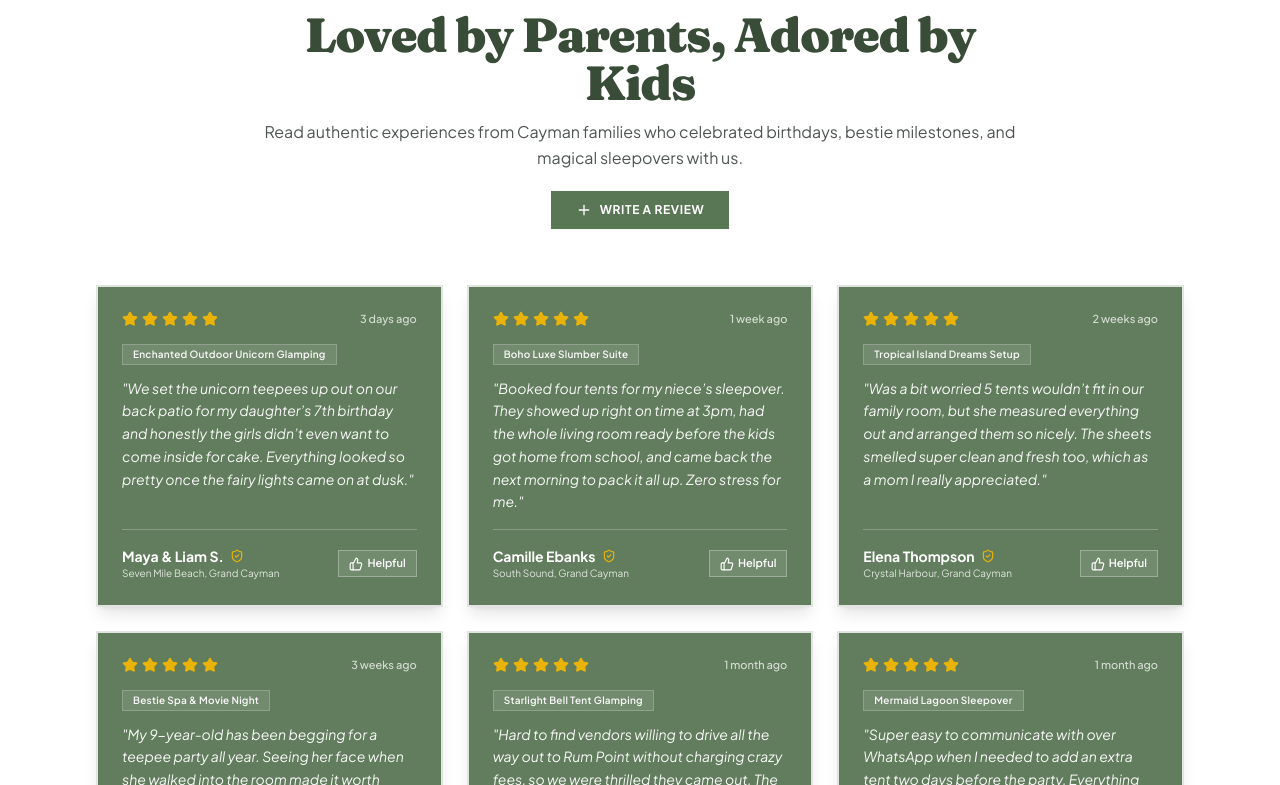
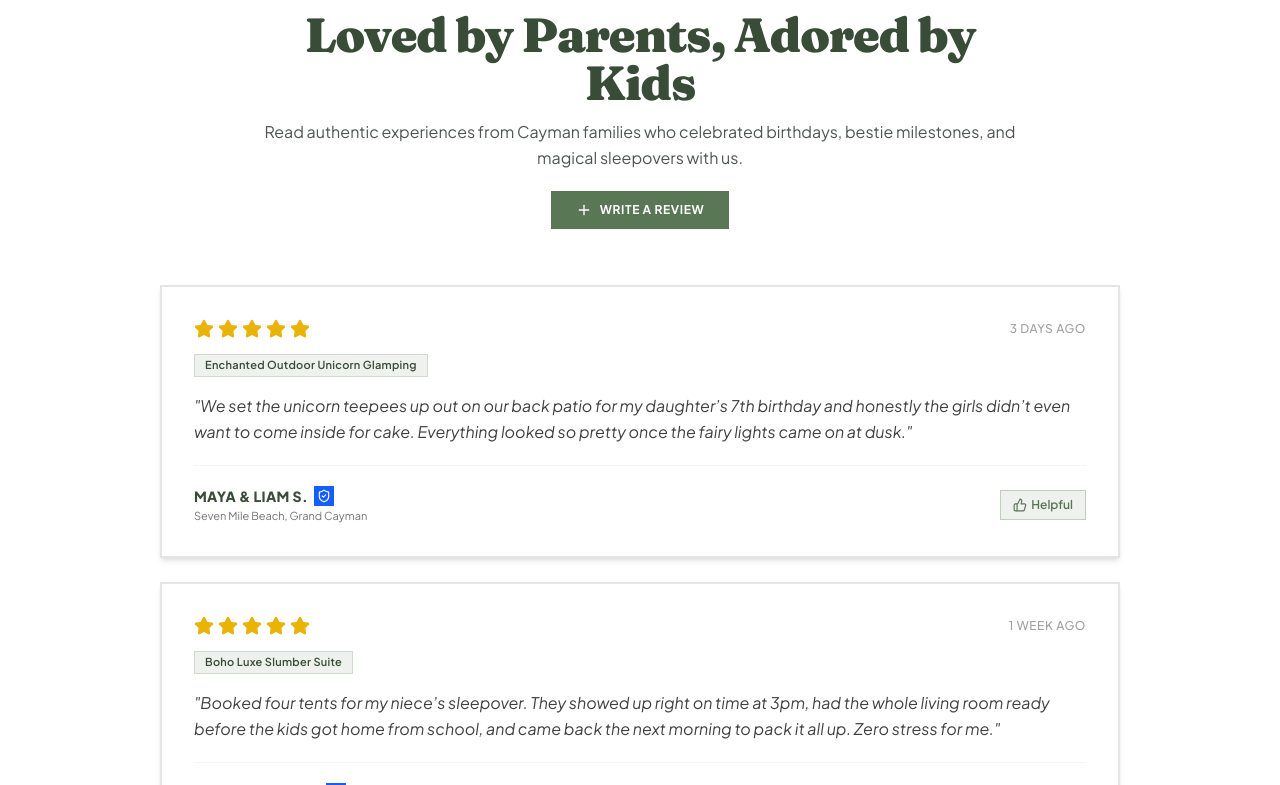
Before and after one commit to kashaffshoukat/ps.ky, a React (Vite) app: page / in a window 1280 px wide. Shown: the part 9206-9991 px from the top of the page. Built offline with nearby package versions, Linux system fonts and the light colour scheme.

Commit message:
Refactor testimonials section and add new reviews
Updated storage keys and added new testimonials with detailed information. Refactored review display logic and adjusted styles for better presentation.

```diff
--- a/src/components/TestimonialsSection.tsx
+++ b/src/components/TestimonialsSection.tsx
@@ -1,14 +1,14 @@
-import React, { useState, useEffect } from 'react';
-import { Star, Heart, CheckCircle2, Plus, X, ThumbsUp, ChevronLeft, ChevronRight, ShieldCheck } from 'lucide-react';
+import React, { useState } from 'react';
+import { Star, Heart, CheckCircle2, Plus, X, ThumbsUp, ShieldCheck } from 'lucide-react';
 import { TESTIMONIALS_DATA } from '../data/mockData';
 import { TestimonialItem } from '../types';
 import { CuteSmileyCloud } from './CuteSmileyCloud';
 import { ScrollReveal } from './ScrollReveal';
 
-const STORAGE_KEY = 'paradise_slumbers_reviews_v3';
-const VOTES_STORAGE_KEY = 'paradise_slumbers_helpful_votes';
+const STORAGE_KEY = 'paradise_slumbers_reviews_v4';
+const VOTES_STORAGE_KEY = 'paradise_slumbers_helpful_votes_v4';
 
-// Natural, authentic reviews written like real Cayman parents (no AI clichés)
+// 20 Natural, authentic reviews written like real Cayman parents
 const AUTHENTIC_REVIEWS: TestimonialItem[] = [
   {
     id: 'review-unicorn-outdoor-1',
@@ -19,7 +19,6 @@ const AUTHENTIC_REVIEWS: TestimonialItem[] = [
     review: 'We set the unicorn teepees up out on our back patio for my daughter’s 7th birthday and honestly the girls didn’t even want to come inside for cake. Everything looked so pretty once the fairy lights came on at dusk.',
     date: '3 days ago',
     verified: true,
-    avatar: 'https://images.unsplash.com/photo-1534528741775-53994a69daeb?auto=format&fit=crop&w=150&q=80',
   },
   {
     id: 'review-real-2',
@@ -30,7 +29,6 @@ const AUTHENTIC_REVIEWS: TestimonialItem[] = [
     review: 'Booked four tents for my niece’s sleepover. They showed up right on time at 3pm, had the whole living room ready before the kids got home from school, and came back the next morning to pack it all up. Zero stress for me.',
     date: '1 week ago',
     verified: true,
-    avatar: 'https://images.unsplash.com/photo-1544005313-94ddf0286df2?auto=format&fit=crop&w=150&q=80',
   },
   {
     id: 'review-real-3',
@@ -41,7 +39,6 @@ const AUTHENTIC_REVIEWS: TestimonialItem[] = [
     review: 'Was a bit worried 5 tents wouldn’t fit in our family room, but she measured everything out and arranged them so nicely. The sheets smelled super clean and fresh too, which as a mom I really appreciated.',
     date: '2 weeks ago',
     verified: true,
-    avatar: 'https://images.unsplash.com/photo-1507003211169-0a1dd7228f2d?auto=format&fit=crop&w=150&q=80',
   },
   {
     id: 'review-real-4',
@@ -52,7 +49,6 @@ const AUTHENTIC_REVIEWS: TestimonialItem[] = [
     review: 'My 9-year-old has been begging for a teepee party all year. Seeing her face when she walked into the room made it worth every dollar. The little breakfast trays and eye masks were such a cute touch.',
     date: '3 weeks ago',
     verified: true,
-    avatar: 'https://images.unsplash.com/photo-1438761681033-6461ffad8d80?auto=format&fit=crop&w=150&q=80',
   },
   {
     id: 'review-real-5',
@@ -63,7 +59,6 @@ const AUTHENTIC_REVIEWS: TestimonialItem[] = [
     review: 'Hard to find vendors willing to drive all the way out to Rum Point without charging crazy fees, so we were thrilled they came out. The kids slept till 8am—which never happens at a sleepover!',
     date: '1 month ago',
     verified: true,
-    avatar: 'https://images.unsplash.com/photo-1500648767791-00dcc994a43e?auto=format&fit=crop&w=150&q=80',
   },
   {
     id: 'review-real-6',
@@ -74,7 +69,6 @@ const AUTHENTIC_REVIEWS: TestimonialItem[] = [
     review: 'Super easy to communicate with over WhatsApp when I needed to add an extra tent two days before the party. Everything was spotless and the mermaid pillows were a huge hit.',
     date: '1 month ago',
     verified: true,
-    avatar: 'https://images.unsplash.com/photo-1517841905240-472988babdf9?auto=format&fit=crop&w=150&q=80',
   },
   {
     id: 'review-real-7',
@@ -85,7 +79,6 @@ const AUTHENTIC_REVIEWS: TestimonialItem[] = [
     review: 'Did the safari theme for my son and his 3 best friends. Loved that it wasn’t overly babyish—the boys thought the lanterns and little camp setup were so cool.',
     date: '2 months ago',
     verified: true,
-    avatar: 'https://images.unsplash.com/photo-1472099645785-5658abf4ff4e?auto=format&fit=crop&w=150&q=80',
   },
   {
     id: 'review-real-8',
@@ -96,7 +89,6 @@ const AUTHENTIC_REVIEWS: TestimonialItem[] = [
     review: 'Honestly the easiest birthday party I’ve ever thrown. I didn’t have to buy a bunch of plastic decorations that end up in the bin afterward. Already booked again for my younger daughter in November.',
     date: '2 months ago',
     verified: true,
-    avatar: 'https://images.unsplash.com/photo-1531746020798-e6953c6e8e04?auto=format&fit=crop&w=150&q=80',
   },
   {
     id: 'review-real-9',
@@ -107,7 +99,6 @@ const AUTHENTIC_REVIEWS: TestimonialItem[] = [
     review: 'We live in a townhouse so space is tight, but they made four tents work without blocking the whole downstairs. Really friendly team and great quality air mattresses—not the cheap thin ones.',
     date: '3 months ago',
     verified: true,
-    avatar: 'https://images.unsplash.com/photo-1524504388940-b1c1722653e1?auto=format&fit=crop&w=150&q=80',
   },
   {
     id: 'review-real-10',
@@ -118,7 +109,107 @@ const AUTHENTIC_REVIEWS: TestimonialItem[] = [
     review: 'The custom name signs on each tent were my daughter’s favorite part—she still has hers hanging on her bedroom door. Thank you for making her 10th birthday feel so special!',
     date: '3 months ago',
     verified: true,
-    avatar: 'https://images.unsplash.com/photo-1519085360753-af0119f7cbe7?auto=format&fit=crop&w=150&q=80',
+  },
+  // 10 Additional New Reviews Added Below
+  {
+    id: 'review-real-11',
+    name: 'Marcus & Rachel Parsons',
+    location: 'Grand Harbour, Grand Cayman',
+    eventType: 'Gamer Zone Sleepover',
+    rating: 5,
+    review: 'Absolute lifesavers! We had 6 boys over for a gaming-themed sleepover and the LED light setups inside the teepees completely blew them away. Setup was fast and professional.',
+    date: '3 months ago',
+    verified: true,
+  },
+  {
+    id: 'review-real-12',
+    name: 'Sarah Jane Conolly',
+    location: 'South Sound, Grand Cayman',
+    eventType: 'Enchanted Garden Party',
+    rating: 5,
+    review: 'The floral garlands and pastel lights looked straight out of a Pinterest board. All the other moms kept asking who did the styling. Will definitely use them again next year!',
+    date: '4 months ago',
+    verified: true,
+  },
+  {
+    id: 'review-real-13',
+    name: 'David & Gemma Rivers',
+    location: 'Bodden Town, Grand Cayman',
+    eventType: 'Movie Night Slumber',
+    rating: 5,
+    review: 'Super clean, gorgeous aesthetic, and wonderful customer service. They arrived right on schedule and handled everything seamlessly while the kids were at school.',
+    date: '4 months ago',
+    verified: true,
+  },
+  {
+    id: 'review-real-14',
+    name: 'Jessica Hurlstone',
+    location: 'West Bay, Grand Cayman',
+    eventType: 'Sweet Dreams Spa Retreat',
+    rating: 5,
+    review: 'The little individual spa kits with robes and cucumber eye pads were a massive hit for my daughter’s 11th birthday. Every single detail was thoughtfully executed.',
+    date: '5 months ago',
+    verified: true,
+  },
+  {
+    id: 'review-real-15',
+    name: 'Liam McLaughlin',
+    location: 'Seven Mile Beach, Grand Cayman',
+    eventType: 'Outdoor Starlight Campout',
+    rating: 5,
+    review: 'Exceptional quality. The bell tent felt spacious, sturdy, and luxurious. Great communication throughout booking and stress-free pickup the next day.',
+    date: '5 months ago',
+    verified: true,
+  },
+  {
+    id: 'review-real-16',
+    name: 'Kirsty Bush',
+    location: 'North Side, Grand Cayman',
+    eventType: 'Tropical Luau Sleepover',
+    rating: 5,
+    review: 'Living further out on the island can sometimes make party planning tricky, but they came all the way out to North Side with bright smiles and total professionalism.',
+    date: '6 months ago',
+    verified: true,
+  },
+  {
+    id: 'review-real-17',
+    name: 'Andrea Martinez',
+    location: 'George Town, Grand Cayman',
+    eventType: 'Galaxy Space Odyssey',
+    rating: 5,
+    review: 'My son is obsessed with space and the galaxy projections on the ceiling of the tent made him feel like he was sleeping under the stars. Incredible concept!',
+    date: '6 months ago',
+    verified: true,
+  },
+  {
+    id: 'review-real-18',
+    name: 'Nadine Hydes',
+    location: 'Savannah, Grand Cayman',
+    eventType: 'Boho Chic Teepee Party',
+    rating: 5,
+    review: 'From the soft rugs to the cozy blankets and fairy lights, everything felt exceptionally high-end. The girls felt like absolute princesses all night long.',
+    date: '7 months ago',
+    verified: true,
+  },
+  {
+    id: 'review-real-19',
+    name: 'Shane McMillan',
+    location: 'Prospect, Grand Cayman',
+    eventType: 'Classic Midnight Feast Slumber',
+    rating: 5,
+    review: 'Prompt, courteous, and extremely tidy. They set up the entire arrangement in under an hour and left our living room spotless. Worth every single penny.',
+    date: '7 months ago',
+    verified: true,
+  },
+  {
+    id: 'review-real-20',
+    name: 'Tanya Seymour',
+    location: 'Camana Bay, Grand Cayman',
+    eventType: 'Rainbow Unicorn Dream',
+    rating: 5,
+    review: 'The absolute best birthday investment we’ve ever made. Zero hassle for parents and pure magic for the kids. Thank you for creating such unforgettable memories!',
+    date: '8 months ago',
+    verified: true,
   },
 ];
 
@@ -134,7 +225,7 @@ export const TestimonialsSection: React.FC = () => {
       const saved = localStorage.getItem(STORAGE_KEY);
       if (saved) {
         const parsed = JSON.parse(saved);
-        if (Array.isArray(parsed) && parsed.length >= 10) return parsed;
+        if (Array.isArray(parsed) && parsed.length > 0) return parsed;
       }
     } catch {}
     return COMBINED_TESTIMONIALS;
@@ -149,16 +240,6 @@ export const TestimonialsSection: React.FC = () => {
     }
   });
 
-  // Screen mode: 'mobile' (< 640px -> 1 review slider), 'tablet' (640px-1023px -> 4 reviews), 'desktop' (>= 1024px -> 10 reviews in 3-col grid)
-  const [screenSize, setScreenSize] = useState<'mobile' | 'tablet' | 'desktop'>(() => {
-    if (typeof window === 'undefined') return 'desktop';
-    if (window.innerWidth >= 1024) return 'desktop';
-    if (window.innerWidth >= 640) return 'tablet';
-    return 'mobile';
-  });
-
-  // Index for mobile single-card slider
-  const [mobileIndex, setMobileIndex] = useState(0);
   const [isWriteReviewOpen, setIsWriteReviewOpen] = useState(false);
 
   // Form state
@@ -169,25 +250,8 @@ export const TestimonialsSection: React.FC = () => {
   const [reviewText, setReviewText] = useState('');
   const [formSubmitted, setFormSubmitted] = useState(false);
 
-  useEffect(() => {
-    const handleResize = () => {
-      if (window.innerWidth >= 1024) {
-        setScreenSize('desktop');
-      } else if (window.innerWidth >= 640) {
-        setScreenSize('tablet');
-      } else {
-        setScreenSize('mobile');
-      }
-    };
-
-    handleResize();
-    window.addEventListener('resize', handleResize);
-    return () => window.removeEventListener('resize', handleResize);
-  }, []);
-
   const saveReviews = (newList: TestimonialItem[]) => {
     setTestimonials(newList);
-    setMobileIndex(0);
     try {
       localStorage.setItem(STORAGE_KEY, JSON.stringify(newList));
     } catch {}
@@ -217,7 +281,6 @@ export const TestimonialsSection: React.FC = () => {
       review: reviewText.trim(),
       date: 'Just now',
       verified: true,
-      avatar: 'https://images.unsplash.com/photo-1534528741775-53994a69daeb?auto=format&fit=crop&w=150&q=80',
     };
 
     const updated = [newReview, ...testimonials];
@@ -231,28 +294,12 @@ export const TestimonialsSection: React.FC = () => {
     }, 1500);
   };
 
-  const handleMobilePrev = () => {
-    setMobileIndex((prev) => (prev > 0 ? prev - 1 : testimonials.length - 1));
-  };
-
-  const handleMobileNext = () => {
-    setMobileIndex((prev) => (prev < testimonials.length - 1 ? prev + 1 : 0));
-  };
-
-  // Determine which reviews to render based on screen size
-  const displayedReviews =
-    screenSize === 'mobile'
-      ? [testimonials[mobileIndex] || testimonials[0]]
-      : screenSize === 'tablet'
-      ? testimonials.slice(0, 4)
-      : testimonials.slice(0, 10); // Large screen: 10 reviews arranged 3 per row (3 + 3 + 3 + 1)
-
   return (
     <section
       id="reviews"
       className="py-14 sm:py-18 lg:py-22 relative z-10 bg-white border-b border-[#5A7755]/15 select-none font-sans"
     >
-      <div className="max-w-6xl mx-auto px-4 sm:px-6 lg:px-8">
+      <div className="max-w-5xl mx-auto px-4 sm:px-6 lg:px-8">
 
         {/* SECTION HEADER */}
         <div className="text-center max-w-3xl mx-auto mb-10 sm:mb-14 space-y-3">
@@ -295,7 +342,7 @@ export const TestimonialsSection: React.FC = () => {
         {/* WRITE A REVIEW INLINE ACCORDION */}
         {isWriteReviewOpen && (
           <ScrollReveal animation="scale-in" delay={0}>
-            <div className="max-w-2xl mx-auto mb-12 bg-white/95 backdrop-blur-sm rounded-none p-6 sm:p-8 border-2 border-[#5A7755]/25 shadow-md">
+            <div className="max-w-2xl mx-auto mb-12 bg-white backdrop-blur-sm rounded-none p-6 sm:p-8 border-2 border-[#5A7755]/25 shadow-md">
               <div className="flex items-center justify-between pb-4 border-b border-[#5A7755]/15 mb-5">
                 <h3 className="font-sans text-lg font-black text-[#384C37]">
                   Share Your Slumber Experience
@@ -326,7 +373,7 @@ export const TestimonialsSection: React.FC = () => {
                         placeholder="e.g. Jessica M."
                         value={reviewerName}
                         onChange={(e) => setReviewerName(e.target.value)}
-                        className="w-full px-3.5 py-2.5 rounded-none border-2 border-neutral-300 text-xs sm:text-sm bg-neutral-50 focus:bg-white focus:border-[#5A7755] outline-none"
+                        className="w-full px-3.5 py-2.5 rounded-none border-2 border-neutral-300 text-xs sm:text-sm bg-neutral-50 focus:bg-white focus:border-[#5A7755] outline-none text-[#232B25]"
                       />
                     </div>
                     <div>
@@ -335,7 +382,7 @@ export const TestimonialsSection: React.FC = () => {
                         type="text"
                         value={reviewerLocation}
                         onChange={(e) => setReviewerLocation(e.target.value)}
-                        className="w-full px-3.5 py-2.5 rounded-none border-2 border-neutral-300 text-xs sm:text-sm bg-neutral-50 focus:bg-white focus:border-[#5A7755] outline-none"
+                        className="w-full px-3.5 py-2.5 rounded-none border-2 border-neutral-300 text-xs sm:text-sm bg-neutral-50 focus:bg-white focus:border-[#5A7755] outline-none text-[#232B25]"
                       />
                     </div>
                   </div>
@@ -366,7 +413,7 @@ export const TestimonialsSection: React.FC = () => {
                         type="text"
                         value={eventType}
                         onChange={(e) => setEventType(e.target.value)}
-                        className="w-full px-3.5 py-2.5 rounded-none border-2 border-neutral-300 text-xs sm:text-sm bg-neutral-50 focus:bg-white focus:border-[#5A7755] outline-none"
+                        className="w-full px-3.5 py-2.5 rounded-none border-2 border-neutral-300 text-xs sm:text-sm bg-neutral-50 focus:bg-white focus:border-[#5A7755] outline-none text-[#232B25]"
                       />
                     </div>
                   </div>
@@ -379,7 +426,7 @@ export const TestimonialsSection: React.FC = () => {
                       placeholder="Tell other Cayman parents how the sleepover was..."
                       value={reviewText}
                       onChange={(e) => setReviewText(e.target.value)}
-                      className="w-full px-3.5 py-2.5 rounded-none border-2 border-neutral-300 text-xs sm:text-sm bg-neutral-50 focus:bg-white focus:border-[#5A7755] outline-none resize-none"
+                      className="w-full px-3.5 py-2.5 rounded-none border-2 border-neutral-300 text-xs sm:text-sm bg-neutral-50 focus:bg-white focus:border-[#5A7755] outline-none resize-none text-[#232B25]"
                     />
                   </div>
 
@@ -396,93 +443,67 @@ export const TestimonialsSection: React.FC = () => {
         )}
 
         {/* ========================================================
-            REVIEWS DISPLAY
-            - Small screens (<640px): 1 review at a time with Prev/Next arrows (no page numbers)
-            - Medium screens (640px-1023px): 4 reviews (2x2 grid)
-            - Large screens (>=1024px): 10 reviews in 3-column rows (3 per row)
+            ALL REVIEWS DISPLAYED IN CLEAN WHITE CARDS (Sample Image Style)
             ======================================================== */}
         <ScrollReveal animation="fade-up" delay={150}>
-          <div className="grid grid-cols-1 sm:grid-cols-2 lg:grid-cols-3 gap-6">
-            {displayedReviews.map((t) => {
+          <div className="space-y-6">
+            {testimonials.map((t) => {
               const votes = helpfulVotes[t.id] || 0;
               return (
                 <article
                   key={t.id}
-                  className="bg-[#5A7755]/95 backdrop-blur-sm rounded-none p-6 border-2 border-white/80 shadow-lg flex flex-col justify-between text-white min-h-[250px]"
+                  className="bg-white rounded-none p-6 sm:p-8 border-2 border-neutral-200 shadow-md flex flex-col justify-between text-[#232B25]"
                 >
                   <div className="space-y-3">
                     <div className="flex items-center justify-between gap-2">
                       <div className="flex items-center gap-1 text-[#EAB308]">
                         {[...Array(t.rating)].map((_, i) => (
-                          <Star key={i} className="w-4 h-4 fill-[#EAB308] text-[#EAB308]" />
+                          <Star key={i} className="w-5 h-5 fill-[#EAB308] text-[#EAB308]" />
                         ))}
                       </div>
-                      <span className="text-[11px] text-white/75 font-medium">{t.date}</span>
+                      <span className="text-xs text-neutral-400 font-medium uppercase tracking-wider">{t.date}</span>
                     </div>
 
                     {t.eventType && (
-                      <div className="inline-block px-2.5 py-0.5 bg-white/10 border border-white/20 text-[10px] font-semibold tracking-wide text-white/95">
+                      <div className="inline-block px-2.5 py-0.5 bg-[#5A7755]/10 border border-[#5A7755]/20 text-[11px] font-semibold tracking-wide text-[#384C37]">
                         {t.eventType}
                       </div>
                     )}
 
-                    <p className="text-xs sm:text-sm text-white/95 leading-relaxed italic">
+                    <p className="text-sm sm:text-base text-neutral-700 leading-relaxed italic pt-1">
                       "{t.review}"
                     </p>
                   </div>
 
-                  <div className="pt-4 mt-4 border-t border-white/25 flex items-center justify-between gap-2">
+                  <div className="pt-5 mt-5 border-t border-neutral-100 flex items-center justify-between gap-2">
                     <div>
                       <div className="flex items-center gap-1.5">
-                        <span className="font-sans font-bold text-xs sm:text-sm text-white">
+                        <span className="font-sans font-black text-xs sm:text-sm text-[#384C37] uppercase tracking-wide">
                           {t.name}
                         </span>
                         {t.verified && (
-                          <ShieldCheck className="w-3.5 h-3.5 text-[#EAB308] flex-shrink-0" />
+                          <span className="inline-flex items-center justify-center w-5 h-5 bg-blue-600 text-white rounded-none flex-shrink-0" title="Verified Customer">
+                            <ShieldCheck className="w-3.5 h-3.5 text-white" />
+                          </span>
                         )}
                       </div>
-                      <span className="text-[10px] text-white/80 block">{t.location}</span>
+                      <span className="text-[11px] text-neutral-500 block mt-0.5">{t.location}</span>
                     </div>
 
                     <button
                       type="button"
                       onClick={() => handleVoteHelpful(t.id)}
-                      className="inline-flex items-center gap-1 text-[11px] text-white hover:text-white/80 font-semibold transition-colors cursor-pointer bg-white/10 px-2.5 py-1 border border-white/30 flex-shrink-0"
+                      className="inline-flex items-center gap-1 text-xs text-[#5A7755] hover:text-[#384C37] font-semibold transition-colors cursor-pointer bg-[#5A7755]/10 hover:bg-[#5A7755]/20 px-3 py-1.5 border border-[#5A7755]/30 flex-shrink-0"
                       title="Mark as helpful"
                     >
                       <ThumbsUp className="w-3.5 h-3.5" />
-                      <span>{votes > 0 ? votes : 'Helpful'}</span>
+                      <span>{votes > 0 ? `Helpful (${votes})` : 'Helpful'}</span>
                     </button>
                   </div>
                 </article>
               );
             })}
           </div>
-
-          {/* Mobile-only simple Prev / Next arrows (1 review after 1 review, no page numbers) */}
-          {screenSize === 'mobile' && testimonials.length > 1 && (
-            <div className="mt-6 flex items-center justify-center gap-4">
-              <button
-                type="button"
-                onClick={handleMobilePrev}
-                aria-label="Previous review"
-                className="inline-flex items-center gap-1.5 px-4 py-2 rounded-none bg-white hover:bg-[#5A7755] text-[#384C37] hover:text-white border-2 border-[#5A7755] text-xs font-bold uppercase tracking-wider transition-colors cursor-pointer"
-              >
-                <ChevronLeft className="w-4 h-4" />
-                <span>Prev</span>
-              </button>
-
-              <button
-                type="button"
-                onClick={handleMobileNext}
-                aria-label="Next review"
-                className="inline-flex items-center gap-1.5 px-4 py-2 rounded-none bg-[#5A7755] hover:bg-[#384C37] text-white border-2 border-[#5A7755] text-xs font-bold uppercase tracking-wider transition-colors cursor-pointer"
-              >
-                <span>Next</span>
-                <ChevronRight className="w-4 h-4" />
-              </button>
-            </div>
-          )}
         </ScrollReveal>
 
       </div>
```
